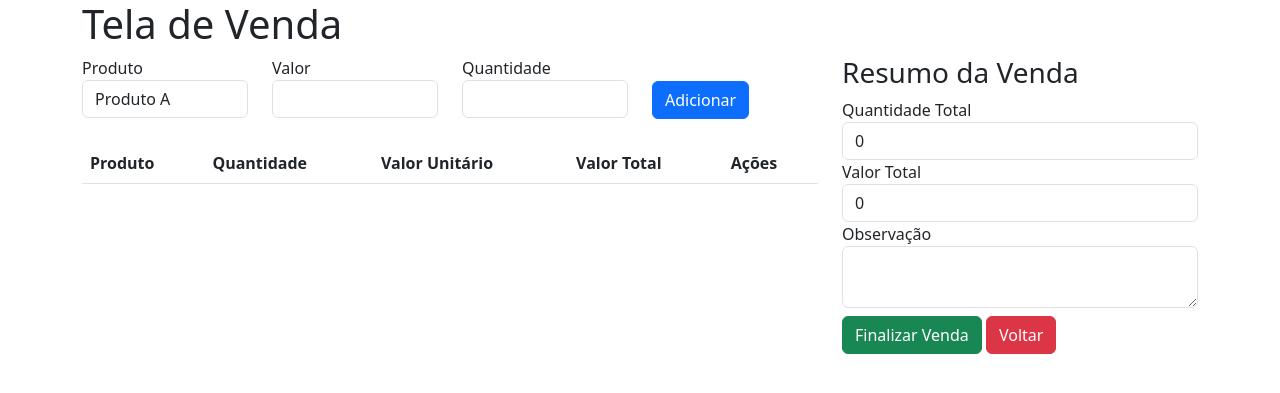
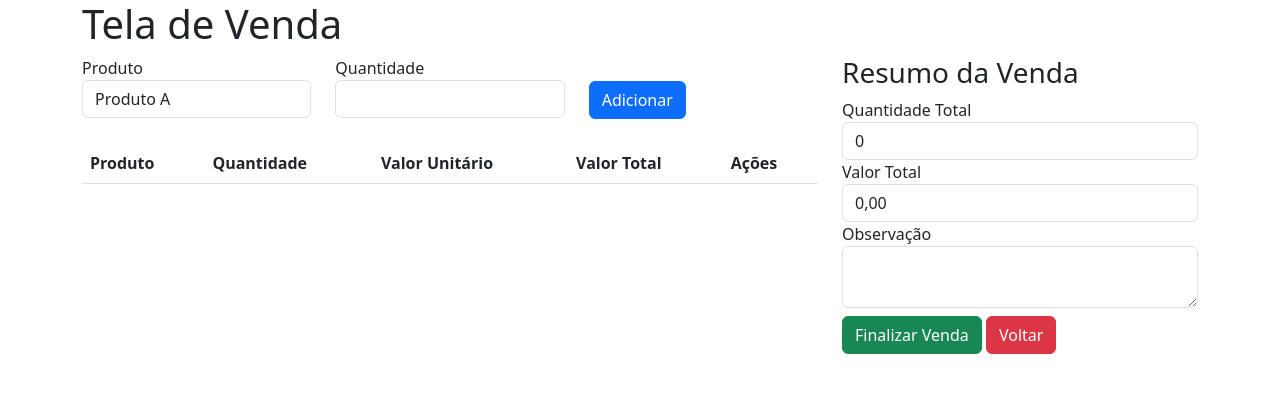
Before and after one commit to LuizGustavo10/vendas-tec-2024, a PHP site: page /vendas.php in a window 1280 px wide. Shown: the top 393 px of the page. Run offline with PHP 8.4, Linux system fonts and the light colour scheme; the visitor is signed in with stand-in values (Sample User, id 1); data comes from the database, SQL or seed files in the repository; lists and menus that the app fills with data are empty.

Commit message:
Simplificado a parte da venda, só o excluir que deu problema

```diff
--- a/vendas/acesso.php
+++ b/vendas/acesso.php
@@ -24,7 +24,6 @@
 
         // inicia a sessão
         session_start();
-
         //cria váriaveis de sessão
         $_SESSION['usuario'] = $colunas['nome'];
         $_SESSION['cpf'] = $cpf;
--- a/vendas/conexao.php
+++ b/vendas/conexao.php
@@ -3,7 +3,6 @@ $endereco = "sql204.infinityfree.com"; //localhost
 $nome = "if0_36845851_projetoescola";   //projetoescola
 $usuario = "if0_36845851";         //root
 $senha = "luizsenac123";               //vazio
-
 $conexao = mysqli_connect($endereco, $usuario, $senha, $nome);
 
 ?> -->
--- a/vendas/validacao.php
+++ b/vendas/validacao.php
@@ -14,7 +14,6 @@ if(!isset($_SESSION['cpf']) or !isset($_SESSION['senha'])){
 
     //manda para o login
     header('location:index.php');
-
 }
 
 ?>
--- a/vendas/vendas.php
+++ b/vendas/vendas.php
@@ -3,67 +3,43 @@
 include('conexao.php');
 include('validacao.php');
 
-
 if (!empty($_GET['idVenda'])) {
-    $id = $_GET['idVenda'];
-    $sql = "SELECT * FROM venda WHERE id='$id' ";
-    $dados = mysqli_query($conexao, $sql);
-    $dadosAlteracao = mysqli_fetch_assoc($dados);
-
-    //destino do formulário vai para o alterar.php
-    $destino = './venda/alterar.php';
-
+    $idVenda = $_GET['idVenda'];
+} else {
+    // Criar uma nova venda se não houver uma em andamento
+    $conexao->query("INSERT INTO venda (data_venda) VALUES (NOW())");
+    $idVenda = $conexao->insert_id; // Obter o ID da nova venda
 }
 
+if ($_SERVER['REQUEST_METHOD'] === 'POST' && isset($_POST['produto'])) {
+    // Adicionar produto diretamente à tabela item_venda
+    $produtoId = $_POST['produto'];
+    $quantidade = $_POST['quantidade'];
 
-$_SESSION['carrinho'] = [];
+    // Buscar o preço do produto
+    $result = $conexao->query("SELECT preco FROM produtos WHERE id = $produtoId");
+    $produto = $result->fetch_assoc();
+    $preco = $produto['preco'];
 
+    // Inserir o produto na tabela item_venda
+    $conexao->query("INSERT INTO item_venda (venda_id, produto_id, quantidade, valor) VALUES ($idVenda, $produtoId, $quantidade, $preco)");
 
-if ($_SERVER['REQUEST_METHOD'] === 'POST') {
-    if (isset($_POST['produto'])) {
-        // Adicionar produto ao carrinho
-        $produtoId = $_POST['produto'];
-        $quantidade = $_POST['quantidade'];
-
-        // Buscar detalhes do produto
-        $result = $conexao->query("SELECT * FROM produtos WHERE id = $produtoId");
-        $produto = $result->fetch_assoc();
-
-        $item = [
-            'id' => $produtoId,
-            'nome' => $produto['nome'],
-            'preco' => $produto['preco'],
-            'quantidade' => $quantidade,
-        ];
-
-        $_SESSION['carrinho'][] = $item;
-    } elseif (isset($_POST['finalizar'])) {
-        // Finalizar venda
-        $obs = $_POST['obs'];
-        $valorTotal = $_POST['valor_total'];
-        $quantidadeTotal = $_POST['quantidade_total'];
-
-        $conexao->query("INSERT INTO venda (obs, valor_total, quantidade_total, data_venda) VALUES ('$obs', $valorTotal, $quantidadeTotal, NOW())");
-        $vendaId = $conexao->insert_id;
-
-        foreach ($_SESSION['carrinho'] as $item) {
-            $conexao->query("INSERT INTO item_venda (venda_id, produto_id, quantidade, valor) VALUES ($vendaId, {$item['id']}, {$item['quantidade']}, {$item['preco']})");
-        }
-
-        // Limpar carrinho
-        unset($_SESSION['carrinho']);
-        $_SESSION['carrinho'] = [];
-    }
+    // Redirecionar para evitar reenvio de formulário
+    header("Location: vendas.php?idVenda=$idVenda");
+    exit();
 }
 
 // Totalizadores
 $totalQuantidade = 0;
 $totalValor = 0;
-foreach ($_SESSION['carrinho'] as $item) {
+
+// Buscar os produtos da venda atual
+$itensVenda = $conexao->query("SELECT p.nome, iv.produto_id, iv.quantidade, iv.valor FROM item_venda iv JOIN produtos p ON iv.produto_id = p.id WHERE iv.venda_id = $idVenda");
+
+while ($item = $itensVenda->fetch_assoc()) {
     $totalQuantidade += $item['quantidade'];
-    $totalValor += $item['quantidade'] * $item['preco'];
+    $totalValor += $item['quantidade'] * $item['valor'];
 }
-
 ?>
 <!DOCTYPE html>
 <html lang="pt-br">
@@ -77,18 +53,11 @@ foreach ($_SESSION['carrinho'] as $item) {
 
 <body>
     <div class="container">
-
-
         <h1>Tela de Venda</h1>
         <div class="row">
-
             <div class="col-md-8">
-
                 <form id="form-produto" method="POST" action="">
-
                     <div class="row">
-
-
                         <div class="form-group col-md">
                             <label for="produto">Produto</label>
                             <select id="produto" name="produto" class="form-control">
@@ -100,18 +69,13 @@ foreach ($_SESSION['carrinho'] as $item) {
                                 ?>
                             </select>
                         </div>
-                        <div class=" form-group col-md">
-                            <label for="preco">Valor</label>
-                            <input type="text" id="preco" name="preco" class="form-control" readonly>
-                        </div>
                         <div class="form-group col-md">
                             <label for="quantidade">Quantidade</label>
-                            <input type="number" id="quantidade" name="quantidade" class="form-control">
+                            <input type="number" id="quantidade" name="quantidade" class="form-control" required>
                         </div>
                         <div class="col-md">
                             <button type="submit" class="btn btn-primary" style="margin-top: 25px;">Adicionar</button>
                         </div>
-
                     </div>
                 </form>
 
@@ -127,13 +91,14 @@ foreach ($_SESSION['carrinho'] as $item) {
                     </thead>
                     <tbody>
                         <?php
-                        foreach ($_SESSION['carrinho'] as $item) {
+                        $itensVenda->data_seek(0); // Reiniciar o ponteiro para a primeira linha
+                        while ($item = $itensVenda->fetch_assoc()) {
                             echo "<tr>";
                             echo "<td>{$item['nome']}</td>";
                             echo "<td>{$item['quantidade']}</td>";
-                            echo "<td>{$item['preco']}</td>";
-                            echo "<td>" . $item['quantidade'] * $item['preco'] . "</td>";
-                            echo "<td><a href='remover_produto.php?id={$item['id']}' class='btn btn-danger'>Remover</a></td>";
+                            echo "<td>{$item['valor']}</td>";
+                            echo "<td>" . ($item['quantidade'] * $item['valor']) . "</td>";
+                            echo "<td><a href='remover_produto.php?idVenda=$idVenda&produtoId={$item['produto_id']}' class='btn btn-danger'>Remover</a></td>";
                             echo "</tr>";
                         }
                         ?>
@@ -141,21 +106,16 @@ foreach ($_SESSION['carrinho'] as $item) {
                 </table>
             </div>
 
-
             <div class="col-md-4">
                 <h3>Resumo da Venda</h3>
                 <form method="POST" action="">
                     <div class="form-group">
                         <label for="quantidade_total">Quantidade Total</label>
-                        <input type="text" id="quantidade_total" name="quantidade_total" class="form-control"
-                            value="<?php echo isset($dadosAlteracao) ? $dadosAlteracao['quantidade_total'] : $totalQuantidade ?>"
-                            readonly>
+                        <input type="text" id="quantidade_total" name="quantidade_total" class="form-control" value="<?php echo $totalQuantidade; ?>" readonly>
                     </div>
                     <div class="form-group">
                         <label for="valor_total">Valor Total</label>
-                        <input type="text" id="valor_total" name="valor_total" class="form-control"
-                            value="<?php echo isset($dadosAlteracao) ? $dadosAlteracao['valor_total'] : $totalValor ?>"
-                            readonly>
+                        <input type="text" id="valor_total" name="valor_total" class="form-control" value="<?php echo number_format($totalValor, 2, ',', '.'); ?>" readonly>
                     </div>
                     <div class="form-group">
                         <label for="obs">Observação</label>
@@ -167,8 +127,6 @@ foreach ($_SESSION['carrinho'] as $item) {
             </div>
         </div>
     </div>
-
-
 
     <script>
         document.getElementById('produto').addEventListener('change', function () {
```
